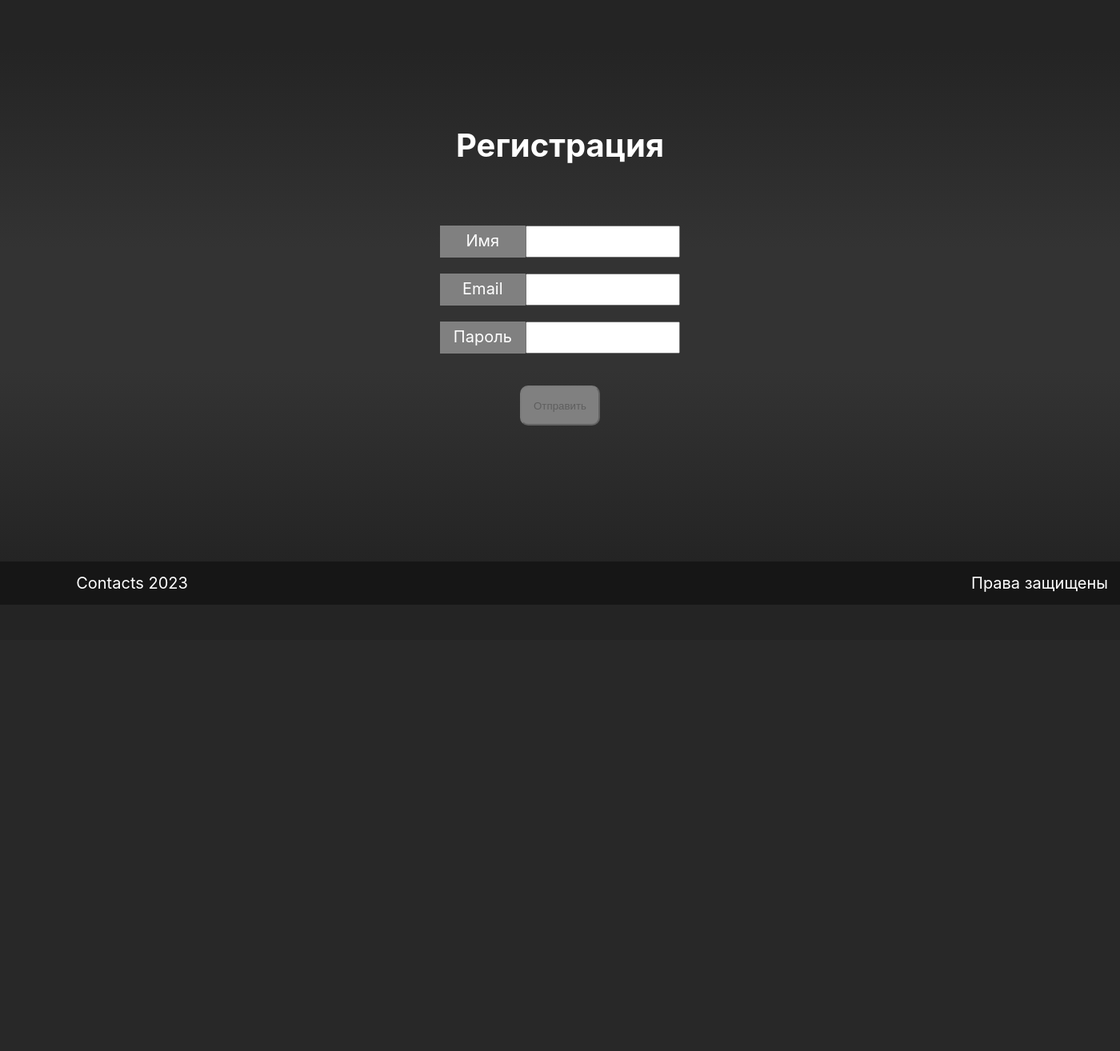
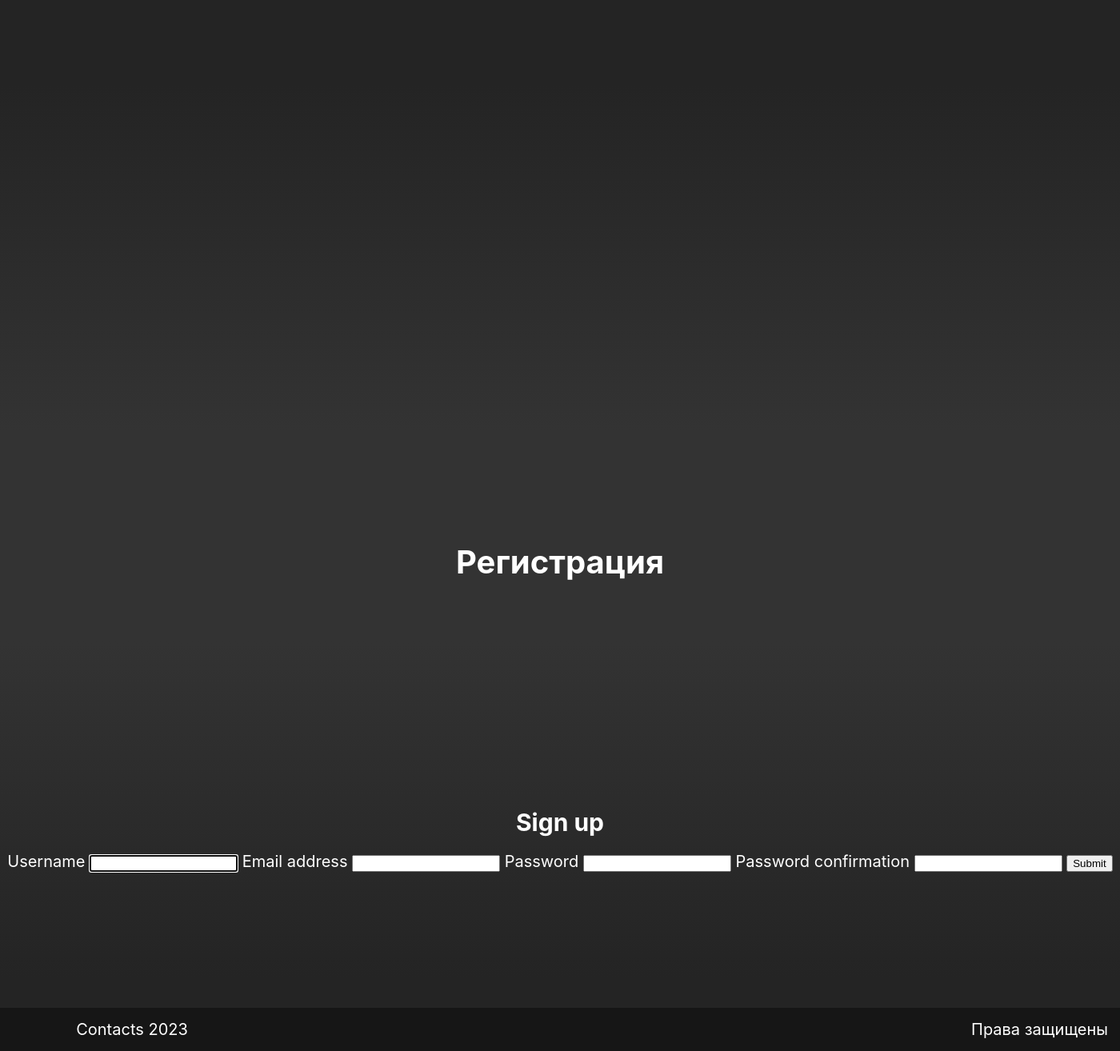
Before and after one commit to MariaGaligina/labWeb, a Django app: page /auth in a window 1400 px wide. Shown: the whole page at 80% size. Before the commit the page ends 756 px from the top, so only its background shows below. Run offline with Django 4.2, Linux system fonts and the light colour scheme; some libraries are stand-ins or nearby versions.

Commit message:
registration form with save user, use db data for quest0

```diff
--- a/quests/quest_app/forms.py
+++ b/quests/quest_app/forms.py
@@ -0,0 +1,19 @@
+from django import forms
+from django.contrib.auth.forms import UserCreationForm
+from django.contrib.auth import authenticate
+from django import forms
+from django.contrib.auth.models import User
+
+
+
+class CreateUserForm(UserCreationForm):
+    class Meta:
+        model = User
+        fields = ['username', 'email', 'password1', 'password2' ]
+
+    def init(self, args, **kwargs):
+        super(CreateUserForm, self).init(args, **kwargs)
+        self.fields['username'].widget.attrs.update({'class': 'form-control'})
+        self.fields['email'].widget.attrs.update({'class': 'form-control'})
+        self.fields['password1'].widget.attrs.update({'class': 'form-control'})
+        self.fields['password2'].widget.attrs.update({'class': 'form-control'})
--- a/quests/quest_app/templates/quest_app/auth.html
+++ b/quests/quest_app/templates/quest_app/auth.html
@@ -13,22 +13,18 @@
 		<div class="wrapper">
 			<div class="container">
 				<h1>Регистрация</h1>
-				<form id="tg">
-					<div class="form-group">
-						<label class="form-label">Имя</label>
-						<input type="text" name="name" class="form-control name" />
+				<div class="form-box">
+					<div class="form-value" id="#formid">
+						<form class="form" id="'tg" method="POST" action="">
+							<h2>Sign up</h2>
+							{% csrf_token %} {{form.username.label}} {{form.username}} {{form.email.label}}
+							{{form.email}} {{form.password1.label}} {{form.password1}} {{form.password2.label}}
+							{{form.password2}}
+							<input type="submit" name="Create User" />
+							{% comment %} <button class="log-in" type="submit">Sign up</button> {% endcomment %}
+						</form>
 					</div>
-					<div class="form-group">
-						<label class="form-label">Email</label>
-						<input type="text" name="email" class="form-control email" />
-					</div>
-					<div class="form-group">
-						<label class="form-label">Пароль</label>
-						<input type="password" name="password" class="form-control password" />
-					</div>
-					<div id="success" class="alert-success" role="alert"></div>
-					<button type="submit" class="btn">Отправить</button>
-				</form>
+				</div>
 			</div>
 			<footer class="footer">
 				<div class="footer-copy" id="contats">Contacts 2023</div>
@@ -36,6 +32,6 @@
 			</footer>
 		</div>
 		<script src="{% static 'quest_app/js/lib/axios.min.js' %}"></script>
-		<script src="{% static 'quest_app/js/auth.js' %}"></script>
+		<!--<script src="{% static 'quest_app/js/auth.js' %}"></script>-->
 	</body>
 </html>
--- a/quests/quest_app/templates/quest_app/base.html
+++ b/quests/quest_app/templates/quest_app/base.html
@@ -8,6 +8,7 @@
 		<meta name="viewport" content="width=device-width, initial-scale=1.0" />
 		<title>{{title}}</title>
 		<link rel="stylesheet" href="{% static 'quest_app/css/style-add.css' %}" />
+		<link rel="stylesheet" href="{% static 'quest_app/css/burgerMenuStyle.css' %}" />
 	</head>
 	<body>
 		<div class="wrapper">
@@ -49,5 +50,6 @@
 				<div class="footer-text">Права защищены</div>
 			</footer>
 		</div>
+		<script src="{%static 'quest_app/js/burgerMenuScript.js' %}"></script>
 	</body>
 </html>
--- a/quests/quest_app/views.py
+++ b/quests/quest_app/views.py
@@ -1,7 +1,13 @@
-from django.shortcuts import render
+from django.shortcuts import redirect, render
 from django.http import HttpResponse
+from django.contrib import messages
+
+from .forms import CreateUserForm
 
 from .models import *
+from django.contrib.auth.forms import UserCreationForm
+
+# from .forms import CreateUserForm
 
 # Create your views here.
 
@@ -12,7 +18,7 @@
 
 
 def quest0(request):
-    quest = Quest.objects.filter(id=1)
+    quest = Quest.objects.get(pk=1)
     return render(
         request, "quest_app/quest0.html", {"quest": quest, "title": "Алхимик"}
     )
@@ -38,5 +44,23 @@
     return render(request, "quest_app/questZel2.html")
 
 
+"""
 def auth(request):
-    return render(request, "quest_app/auth.html")
+    form = CreateUserForm()
+    return render(request, "quest_app/auth.html", {"form": form})
+"""
+
+
+def auth(request):
+    form = CreateUserForm()
+    if request.method == "POST":
+        form = CreateUserForm(request.POST)
+        if form.is_valid():
+            form.save()
+            messages.success(
+                request, "Account was created: ", form.cleaned_data.get("username")
+            )
+            return redirect("/quest0")
+    # return render(request, "quest_app/auth.html")
+
+    return render(request, "quest_app/auth.html", {"form": form})
```
Also changed, not shown: quests/quest_app/templates/quest_app/quest0.html (+7 -6 lines), quests/db.sqlite3.
